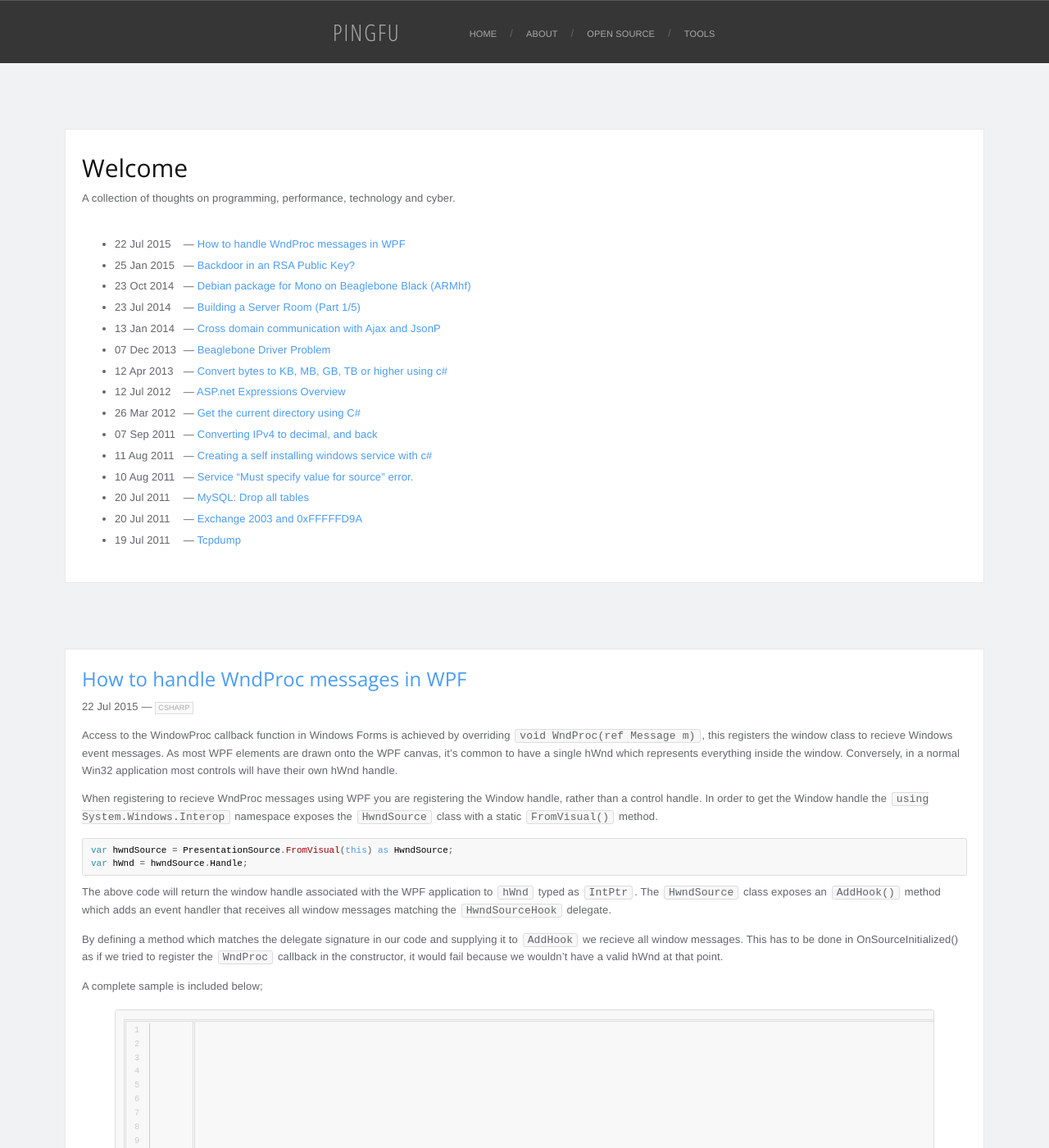
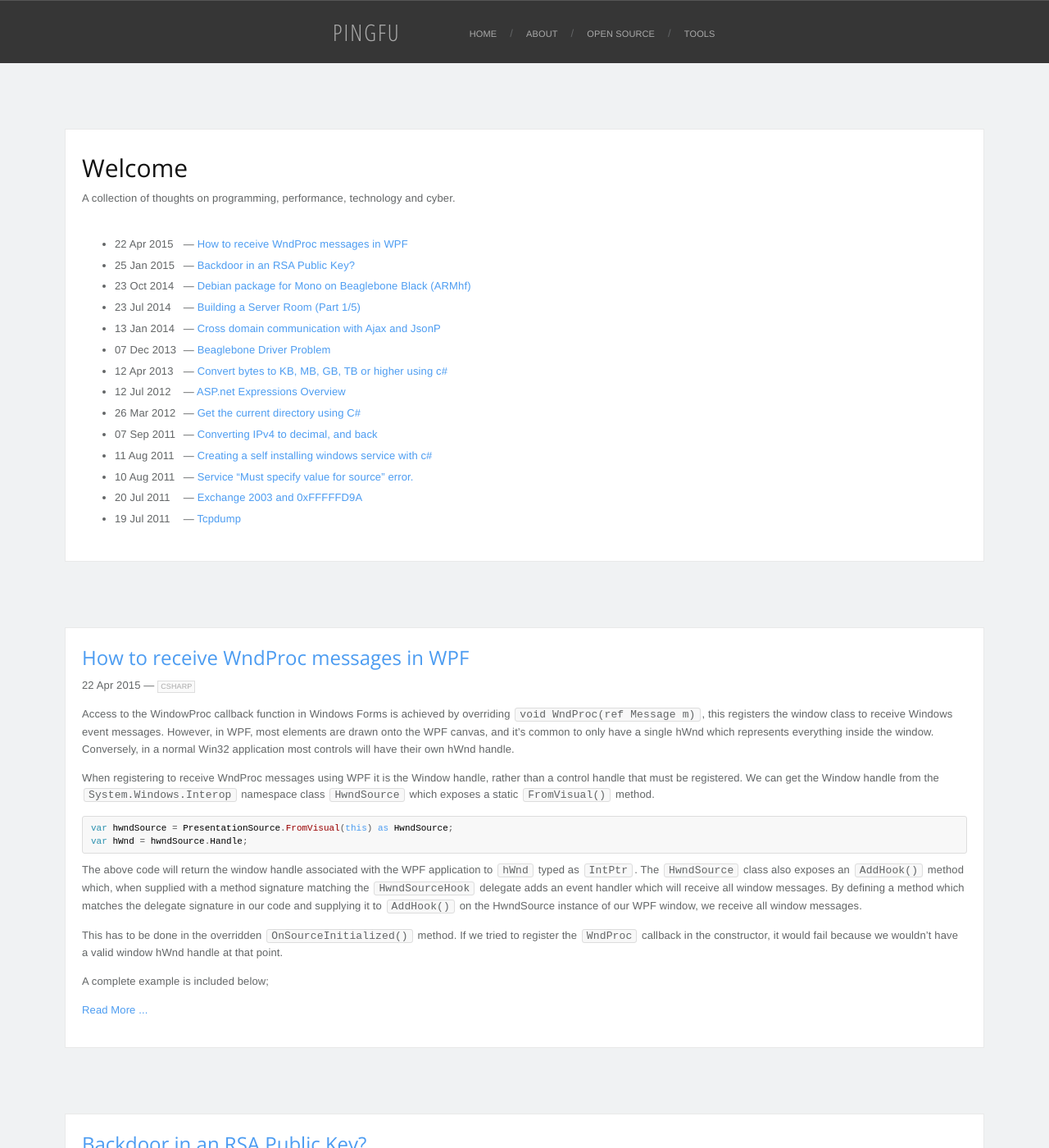
Before and after one commit to pingfu/pingfu.github.io, a Jekyll site: the page built from index.html, in a window 1280 px wide and 1400 px high. Shown: the whole window at 82% size. Built offline with Jekyll 4.4.1, drawn with Linux system fonts in a browser that asks for light colours; nearby versions of some CDN libraries; Markdown is read by kramdown in place of the engine named in the settings; some of the changed text lies outside the part shown.

Commit message:
updated wndproc post

````diff
--- a/_posts/2011-07-20-mysql-drop-all-tables.markdown
+++ /dev/null
@@ -1,35 +0,0 @@
----
-layout: post
-title: "MySQL: Drop all tables"
-date: 2011-07-20
-categories: Troubleshooting
-tags: MySQL
----
-
-There are drop table and drop database commands in MySQL but you cannot drop as multiple objects in a single command. We can ask MySQL to produce a database dump for us, and grep for the DROP command which is part of the IF EXISTS check for each table.
-
-```
-$ mysqldump -u root -p --add-drop-table --no-data bugzilla3 | grep ^DROP
-```
-
-This will produce output that resembles the following:
-
-```
-$ mysqldump -u root -p --add-drop-table --no-data bugzilla3 | grep ^DROP
-Enter password:
-DROP TABLE IF EXISTS `attach_data`;
-DROP TABLE IF EXISTS `attachments`;
-DROP TABLE IF EXISTS `bug_group_map`;
-DROP TABLE IF EXISTS `bug_severity`;
-...
-DROP TABLE IF EXISTS `watch`;
-DROP TABLE IF EXISTS `whine_events`;
-DROP TABLE IF EXISTS `whine_queries`;
-DROP TABLE IF EXISTS `whine_schedules`;
-```
-
-If you’re feeling brave you can pipe this this straight back in
-
-```
-$ mysqldump -u root -p --add-drop-table --no-data bugzilla3 | grep ^DROP | mysql -u username -p
-```
--- a/_posts/2015-07-22-handle-wndproc-messages-in-wpf.markdown
+++ b/_posts/2015-04-22-receive-wndproc-messages-in-wpf.markdown
@@ -1,24 +1,26 @@
 ---
 layout: post
-title: "How to handle WndProc messages in WPF"
-date: 2015-07-22
+title: "How to receive WndProc messages in WPF"
+date: 2015-04-22
 categories: csharp
 tags:
 ---
 
-Access to the WindowProc callback function in Windows Forms is achieved by overriding `void WndProc(ref Message m)`, this registers the window class to recieve Windows event messages. As most WPF elements are drawn onto the WPF canvas, it's common to have a single hWnd which represents everything inside the window. Conversely, in a normal Win32 application most controls will have their own hWnd handle.
+Access to the WindowProc callback function in Windows Forms is achieved by overriding `void WndProc(ref Message m)`, this registers the window class to receive Windows event messages. However, in WPF, most elements are drawn onto the WPF canvas, and it's common to only have a single hWnd which represents everything inside the window. Conversely, in a normal Win32 application most controls will have their own hWnd handle.
 
-When registering to recieve WndProc messages using WPF you are registering the Window handle, rather than a control handle. In order to get the Window handle the `using System.Windows.Interop` namespace exposes the `HwndSource` class with a static `FromVisual()` method.
+When registering to receive WndProc messages using WPF it is the Window handle, rather than a control handle that must be registered. We can get the Window handle from the `System.Windows.Interop` namespace class `HwndSource` which exposes a static `FromVisual()` method.
 
 ```csharp
 var hwndSource = PresentationSource.FromVisual(this) as HwndSource;
 var hWnd = hwndSource.Handle;
 ```
-The above code will return the window handle associated with the WPF application to `hWnd` typed as `IntPtr`. The `HwndSource` class exposes an `AddHook()` method which adds an event handler that receives all window messages matching the `HwndSourceHook` delegate.
+The above code will return the window handle associated with the WPF application to `hWnd` typed as `IntPtr`. The `HwndSource` class also exposes an `AddHook()` method which, when supplied with a method signature matching the `HwndSourceHook` delegate adds an event handler which will receive all window messages. By defining a method which matches the delegate signature in our code and supplying it to `AddHook()` on the HwndSource instance of our WPF window, we receive all window messages.
 
-By defining a method which matches the delegate signature in our code and supplying it to `AddHook` we recieve all window messages. This has to be done in OnSourceInitialized() as if we tried to register the `WndProc` callback in the constructor, it would fail because we wouldn't have a valid hWnd at that point.
+This has to be done in the overridden `OnSourceInitialized()` method. If we tried to register the `WndProc` callback in the constructor, it would fail because we wouldn't have a valid window hWnd handle at that point.
 
-A complete sample is included below;
+A complete example is included below;
+
+<!--excerpt-->
 
 {% highlight csharp linenos %}
 using System;
@@ -80,8 +82,6 @@ namespace WpfApplication1
     }
 }
 {% endhighlight %}
-
-<!--excerpt-->
 
 You may have noticed the I'm casting `msg` into `WindowMessage` and `wParam` into `WindowMessageParameter`. This is simply for brevity.
 
````
